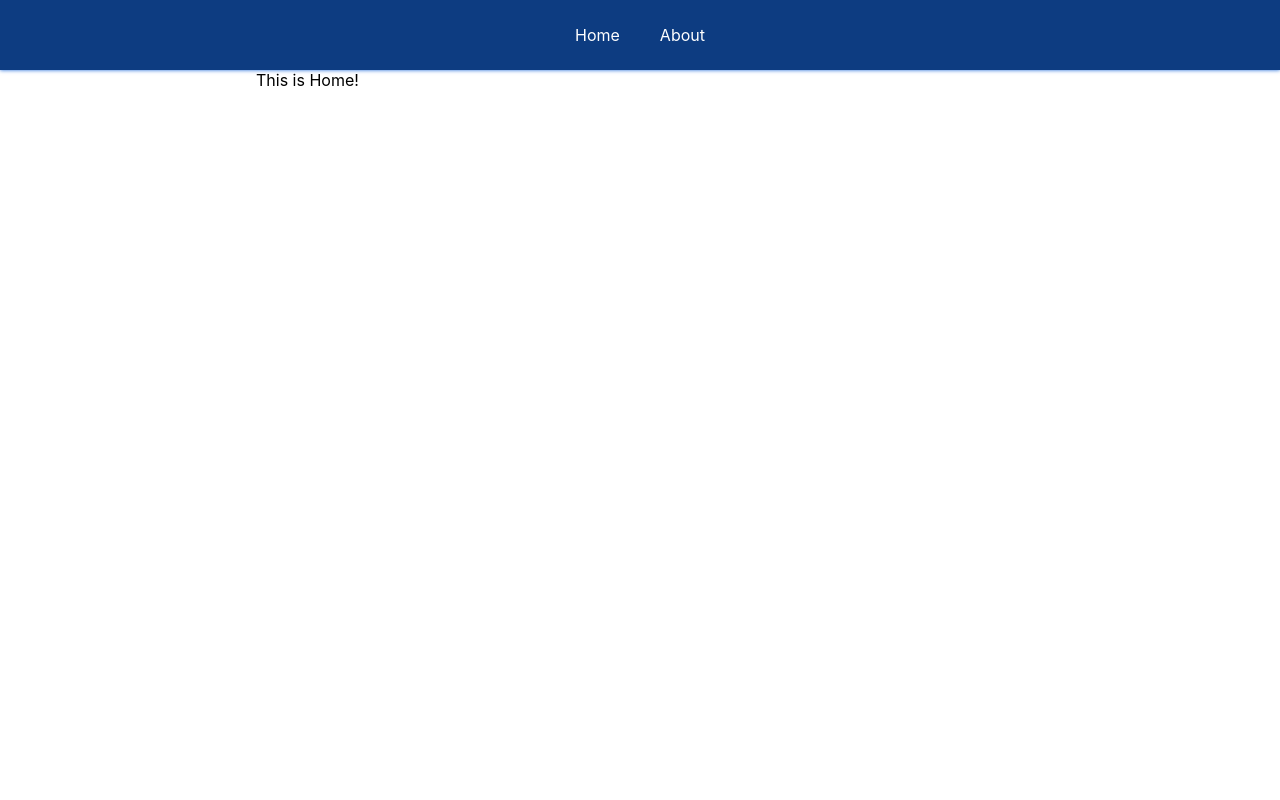
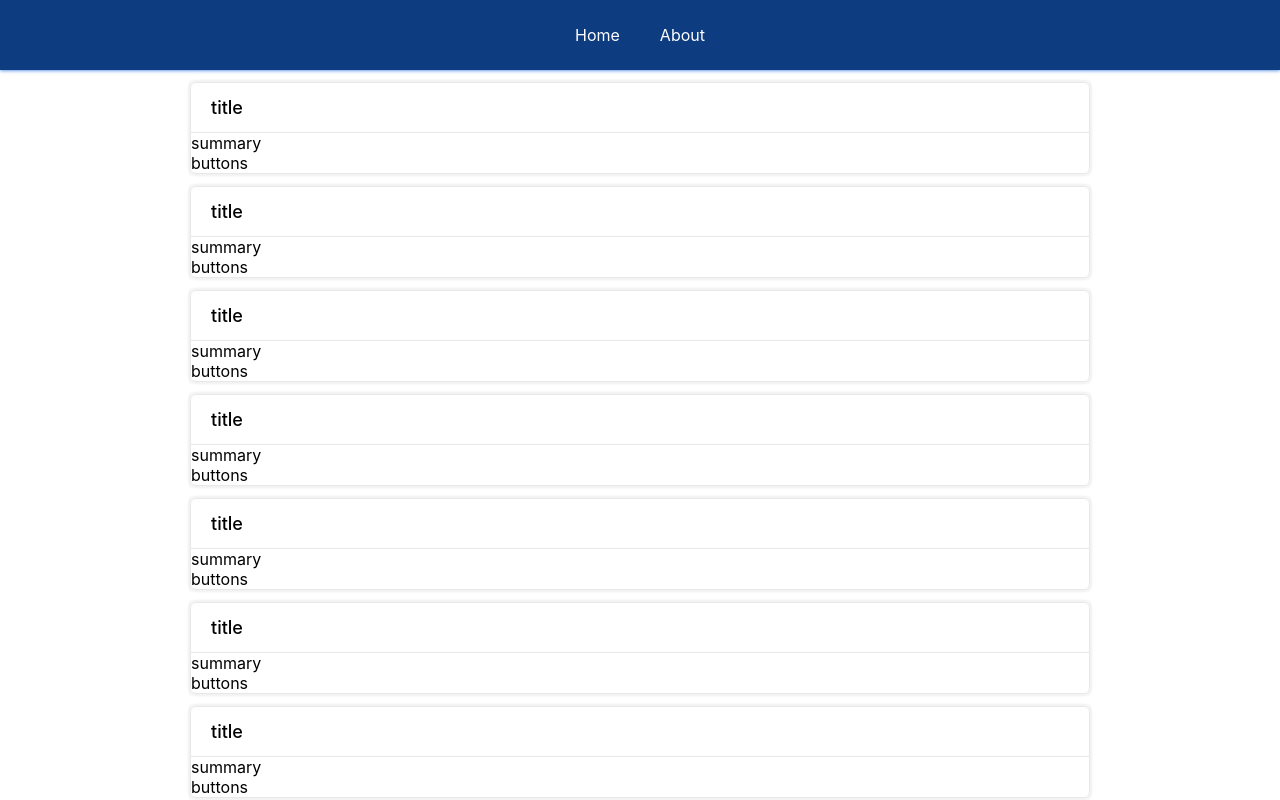
Before and after one commit to fwfan/MyBlog, a React (Create React App) app in the folder html/: page / in a window 1280 px wide. Built offline with nearby package versions, Linux system fonts and the light colour scheme.

Commit message:
homepage layout
首页主要布局，文章card布局

```diff
--- a/html/package.json
+++ b/html/package.json
@@ -6,6 +6,7 @@
     "@testing-library/jest-dom": "^5.16.5",
     "@testing-library/react": "^13.4.0",
     "@testing-library/user-event": "^13.5.0",
+    "antd": "^5.0.1",
     "react": "^18.2.0",
     "react-dom": "^18.2.0",
     "react-router": "^6.4.3",
--- a/html/src/components/ArticalCard/index.jsx
+++ b/html/src/components/ArticalCard/index.jsx
@@ -1,20 +1,17 @@
 import { PureComponent } from "react";
+import styles from "./index.module.scss";
 
 class ArticalCard extends PureComponent {
-
-    render(){
-
-
-
-
-        return <div>
-            <div></div>
-
-        </div>
-    }
-
-
-
+  render() {
+    return (
+      <div className={styles["articalcard"]}>
+        <div className={styles["articalcard-title"]}>title</div>
+        {/* <div className={styles["articalcard-info"]}>info</div> */}
+        <div>summary</div>
+        <div>buttons</div>
+      </div>
+    );
+  }
 }
 
 export default ArticalCard;
--- /dev/null
+++ b/html/src/components/ArticalCard/index.module.scss
@@ -0,0 +1,34 @@
+@import "../../style/color.scss";
+
+$padding: 5px;
+
+.articalcard {
+  border: 1px solid $gray-6;
+  width: 100%;
+  border-radius: 6px;
+  margin-top: 12px;
+  box-shadow: 2px 2px 2px 0px $gray-7, -2px -2px 2px 0px $gray-7,
+    2px -2px 2px 0px $gray-7, -2px 2px 2px 0px $gray-7;
+
+  .articalcard-title {
+    width: 100%;
+    height: 50px;
+    line-height: 50px;
+    padding-left: 20px;
+    font-size: large;
+    font-weight: 500;
+    border-bottom: 1px solid $gray-6;
+  }
+  .articalcard-info {
+    width: 100%;
+    height: 10px;
+    height: 50px;
+    border-bottom: 1px solid $gray-6;
+  }
+  .articalcard-summary {
+    width: 100%;
+  }
+  .articalcard-operation {
+    width: 100%;
+  }
+}
--- a/html/src/modules/homepage/index.jsx
+++ b/html/src/modules/homepage/index.jsx
@@ -1,4 +1,6 @@
 import { PureComponent } from "react";
+import ArticalCard from "../../components/ArticalCard";
+import { Pagination } from "antd";
 import styles from "./index.module.scss";
 
 class HomePage extends PureComponent {
@@ -6,7 +8,31 @@ class HomePage extends PureComponent {
     return (
       <div className={styles["homepage"]}>
         <div className={styles["left"]}></div>
-        <div className={styles["middle"]}>This is Home!</div>
+        <div className={styles["middle"]}>
+          <div>
+            <ArticalCard></ArticalCard>
+            <ArticalCard></ArticalCard>
+            <ArticalCard></ArticalCard>
+            <ArticalCard></ArticalCard>
+            <ArticalCard></ArticalCard>
+            <ArticalCard></ArticalCard>
+            <ArticalCard></ArticalCard>
+            <ArticalCard></ArticalCard>
+            <ArticalCard></ArticalCard>
+            <ArticalCard></ArticalCard>
+            <ArticalCard></ArticalCard>
+            <ArticalCard></ArticalCard>
+            <ArticalCard></ArticalCard>
+            <ArticalCard></ArticalCard>
+            <ArticalCard></ArticalCard>
+            <ArticalCard></ArticalCard>
+            <ArticalCard></ArticalCard>
+            <ArticalCard></ArticalCard>
+          </div>
+          <div className={styles["homepage-pigination"]}>
+            <Pagination defaultCurrent={1} total={50} />
+          </div>
+        </div>
         <div className={styles["right"]}></div>
       </div>
     );
--- a/html/src/modules/homepage/index.module.scss
+++ b/html/src/modules/homepage/index.module.scss
@@ -9,17 +9,25 @@
   justify-content: center;
   .left {
     @include layout-div-style;
-    width: 20%;
+    width: 10%;
   }
 
   .right {
     @include layout-div-style;
-    width: 20%;
+    width: 10%;
   }
 
   .middle {
     @include layout-div-style;
-    width: 60%;
-    max-width: 800px;
+    width: 80%;
+    max-width: 900px;
+
+    .homepage-pigination{
+      width: 100%;
+      height: 80px;
+      display: flex;
+      align-items: center;
+      justify-content: center;
+    }
   }
 }
```
Also changed, not shown: 28 other files (tests, documents, lock files or other folders).
